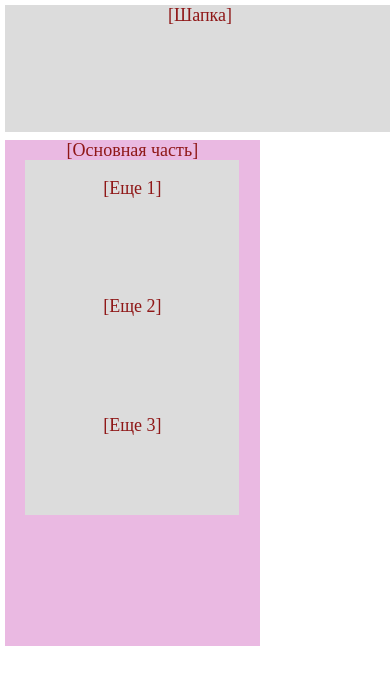
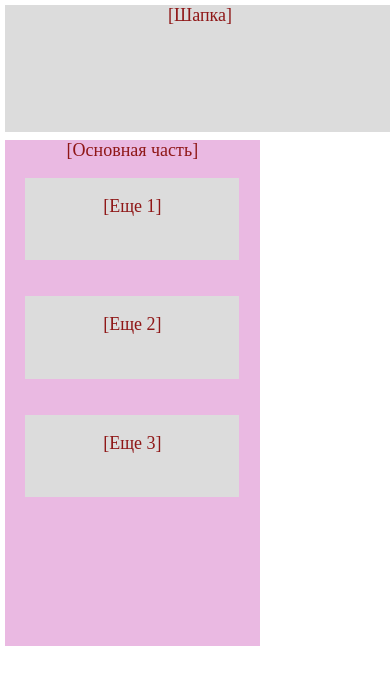
Before and after one commit to Rinataeva/week_7_assignment_1_adaptive, a plain HTML site: page index.html in a window 390 px wide. Drawn offline with nearby package versions, Linux system fonts and the light colour scheme.

Commit message:
margin works

```diff
--- a/css/style.css
+++ b/css/style.css
@@ -120,6 +120,15 @@
     text-align: center;
     color: rgb(143, 23, 23);
   }
+  .content-1 {
+    margin: 1em;
+  }
+  .content-2 {
+    margin: 1em;
+  }
+  .content-3 {
+    margin: 1em;
+  }
 }
 @media screen and (max-width: 600px) {
   .containter {
```
